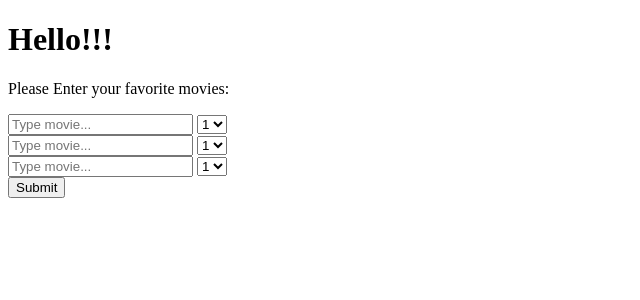
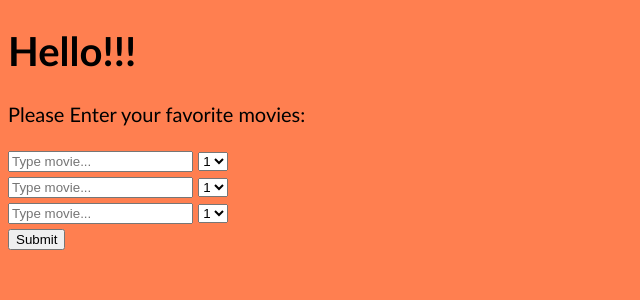
Before and after one commit to saefsten/sage_recommender, a Flask app: page / in a window 1280 px wide. Shown: the top 300 px of the page, without its empty margins (0-640 px from the left). Run offline with Flask 2, Linux system fonts and the light colour scheme.

Commit message:
added background and font to index.html

```diff
--- a/templates/index.html
+++ b/templates/index.html
@@ -6,6 +6,16 @@
     <title>Movie Recommender!
 
     </title>
+    <style>
+    * {
+      box-sizing: border-box;
+      }
+
+ body {
+      font: 20px Calibri;
+      background-color: coral;
+      }
+    </style>
 </head>
 <body>
     <!-- MOST OF WHAT WE CARE ABOUT GOES IN THE BODY  -->
```
